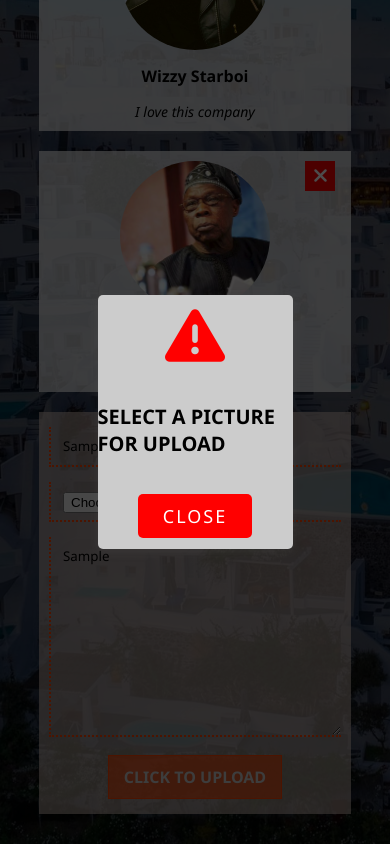
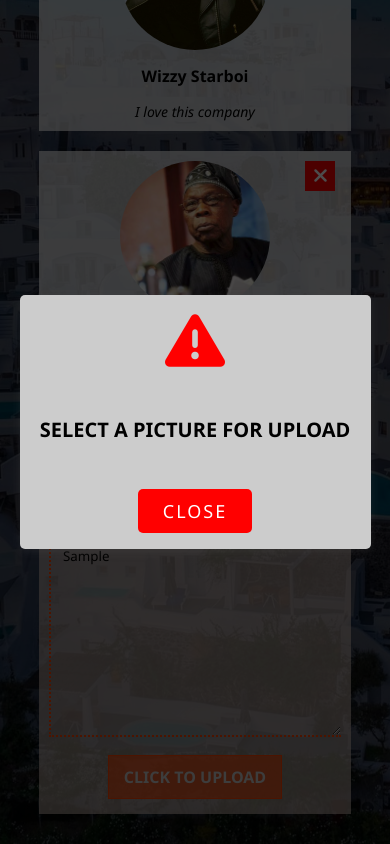
Before and after one commit to ibktommy/TestimonialPage-ReactApp, a React (Create React App) app: page / in a window 390 px wide. Both pictures are taken after typing "Sample", "Sample" into the empty fields and a click on the button "CLICK TO UPLOAD". Shown: the part 201-1045 px from the top of the page. Built offline with nearby package versions, Linux system fonts and the light colour scheme.

Commit message:
Making the Modal-card responsive

```diff
--- a/src/component/ErrorModal/ErrorModal.scss
+++ b/src/component/ErrorModal/ErrorModal.scss
@@ -50,3 +50,11 @@
     }
   }
 }
+
+@media(max-width: 768px) {
+  .error-bg {
+    &-card {
+      width: 90vw;
+    }
+  }
+}
```
